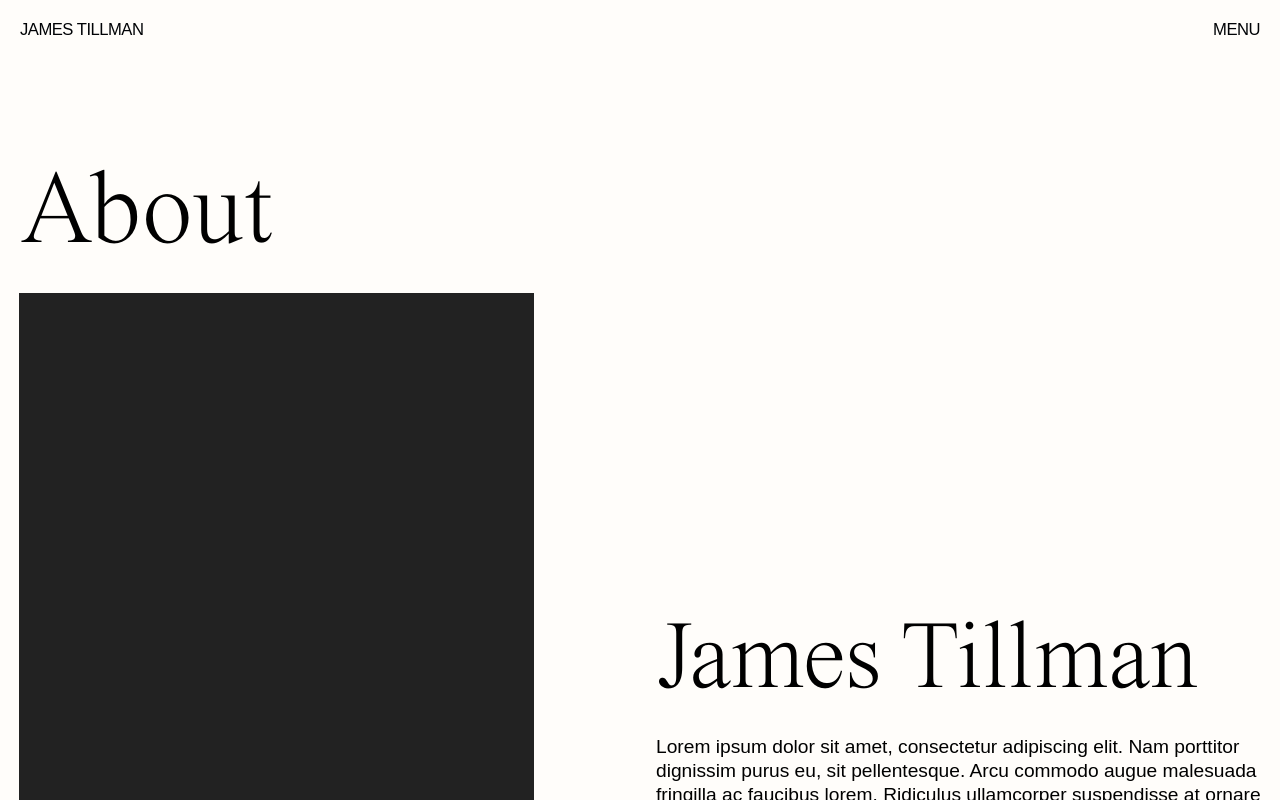
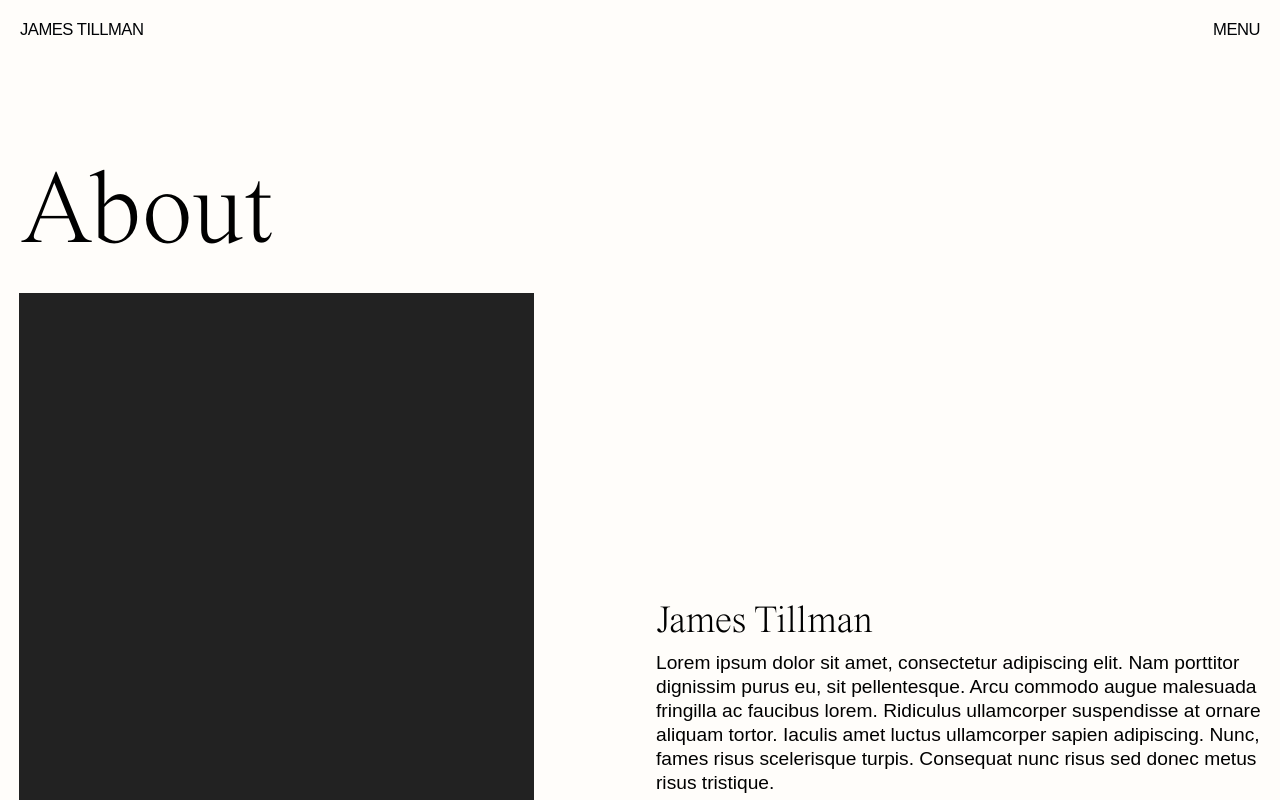
Before and after one commit to bruthabryce/bruthabryce.github.io, a plain HTML site: page about.html in a window 1280 px wide. Shown: the top 800 px of the page. Drawn offline with nearby package versions, Linux system fonts and the light colour scheme; a script that the page names is missing; files whose address does not match are found by name; a web font is replaced by a local one.

Commit message:
Update style.css

```diff
--- a/style.css
+++ b/style.css
@@ -138,7 +138,7 @@ nav a{
 }
 
 h1, h2 {
-    font-size: 6rem;
+    font-size: 3vw;
     font-family: 'Times-Now-Light';
     font-weight: 200;
 
```
